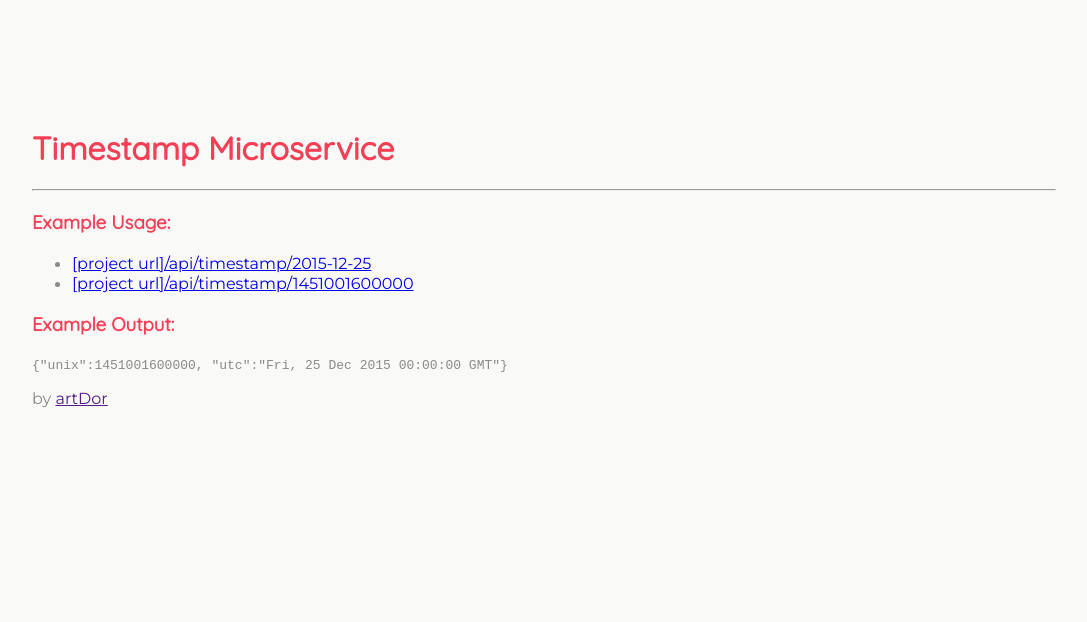
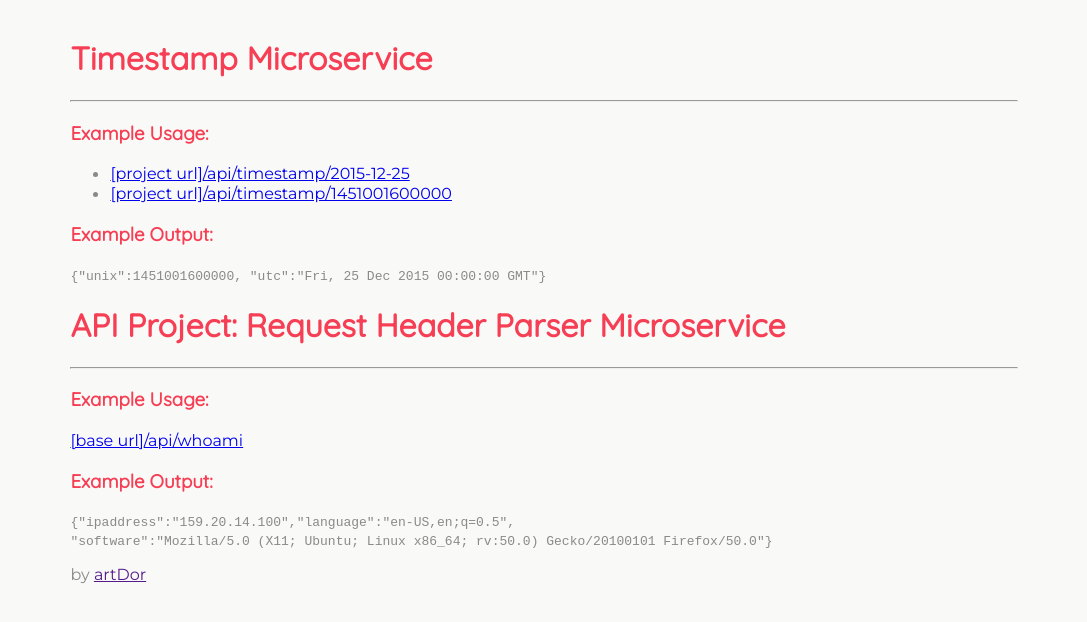
Before and after one commit to artdor1978/timeStamp, a website: page views/index.html in a window 1280 px wide. Shown: the whole page, without its empty margins (96-1183 px from the left). Drawn offline with Linux system fonts and the light colour scheme.

Commit message:
parse header

```diff
--- a/public/style.css
+++ b/public/style.css
@@ -1,6 +1,6 @@
 body {
 	font-family: "Quicksand", sans-serif;
-	margin:  10%;
+	margin:  3% 13%;
 	background-color: #f9f9f7;
 	color: #8a8a89;
 }
--- a/views/index.html
+++ b/views/index.html
@@ -17,9 +17,9 @@
 		<link rel="stylesheet" href="/style.css" />
 	</head>
 	<body>
-		<h1>Timestamp Microservice</h1>
-		<hr />
 		<div class="container">
+			<h1>Timestamp Microservice</h1>
+			<hr />
 			<h3>Example Usage:</h3>
 			<ul>
 				<li>
@@ -33,7 +33,6 @@
 					>
 				</li>
 			</ul>
-
 			<h3>Example Output:</h3>
 			<p>
 				<code
@@ -42,6 +41,20 @@
 				>
 			</p>
 		</div>
+		<div class="container">
+			<h1>API Project: Request Header Parser Microservice</h1>
+			<hr />
+			<h3>Example Usage:</h3>
+			<a href="api/whoami"> [base url]/api/whoami </a>
+			<h3>Example Output:</h3>
+			<p>
+				<code
+					>{"ipaddress":"159.20.14.100","language":"en-US,en;q=0.5",<br />"software":"Mozilla/5.0
+					(X11; Ubuntu; Linux x86_64; rv:50.0) Gecko/20100101
+					Firefox/50.0"}</code
+				>
+			</p>
+		</div>
 		<div class="footer">
 			<p>by <a href="">artDor</a></p>
 		</div>
```
Also changed, not shown: server.js (+11 -4 lines).
